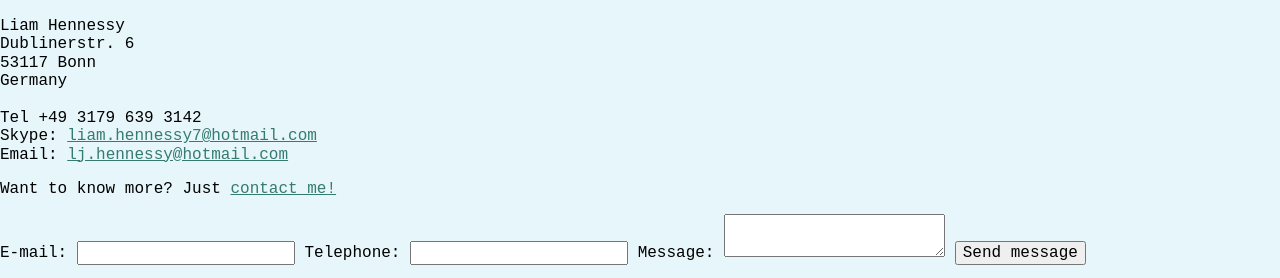
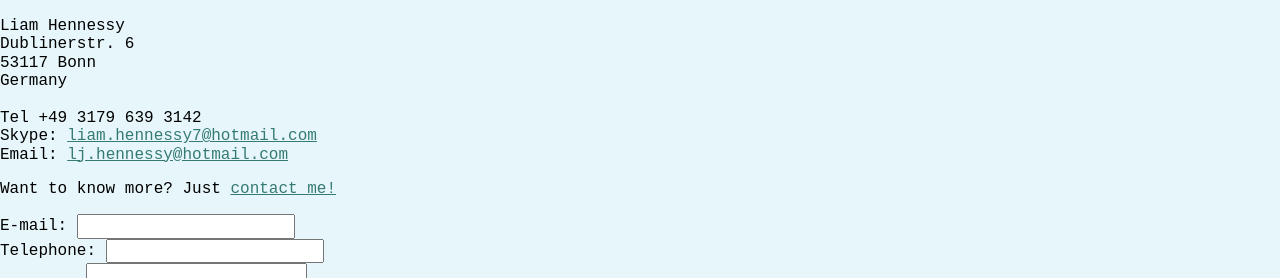
Before and after one commit to GoatyChild/8.-Portfolio-Website, a plain HTML site: page contact.html in a window 1280 px wide. Shown: the part 217-495 px from the top of the page. Drawn offline with nearby package versions, Linux system fonts and the light colour scheme; a web font is replaced by a local one.

Commit message:
corrected HTML validation errors in "contact.html"

```diff
--- a/contact.html
+++ b/contact.html
@@ -45,14 +45,17 @@
                     Email: <a href="mailto:lj.hennessy@hotmail.com">lj.hennessy@hotmail.com</a>
                 </div>
                 <p>Want to know more? Just <a href="mailto:lj.hennessy@hotmail.com">contact me!</a></p>
-                <form action="" method="post">
-                    <label for="email">E-mail: </label>
-                    <input type="email" id="email-input" required>
-                    <label>Telephone: </label>
-                    <input type="tel" pattern="\d{3}[\-]\d{3}[\-]\d{4}">
-                    <label>Message: </label>
-                    <textarea maxlength="240" required></textarea>
-                <input type="submit" value="Send message">
+                <form action="/login-form-action" method="post" id="contact-form">
+                  <label class="standard-label" for="contact-email">E-mail: </label>
+                  <input type="emaiL" id="contact-email" required>
+                  <br>
+                  <label class="standard-label" for="contact-tel">Telephone:</label>
+                  <input type="tel" id="contact-tel">
+                  <br>
+                  <label class="standard-label" for="contact-message">Message: </label>
+                  <textarea maxlength="240" id="contact-message" required></textarea>
+                  <br>
+                  <input type="submit" value="Send Message">
                 </form>
                  <footer class="page-footer">
                     <p>
```
